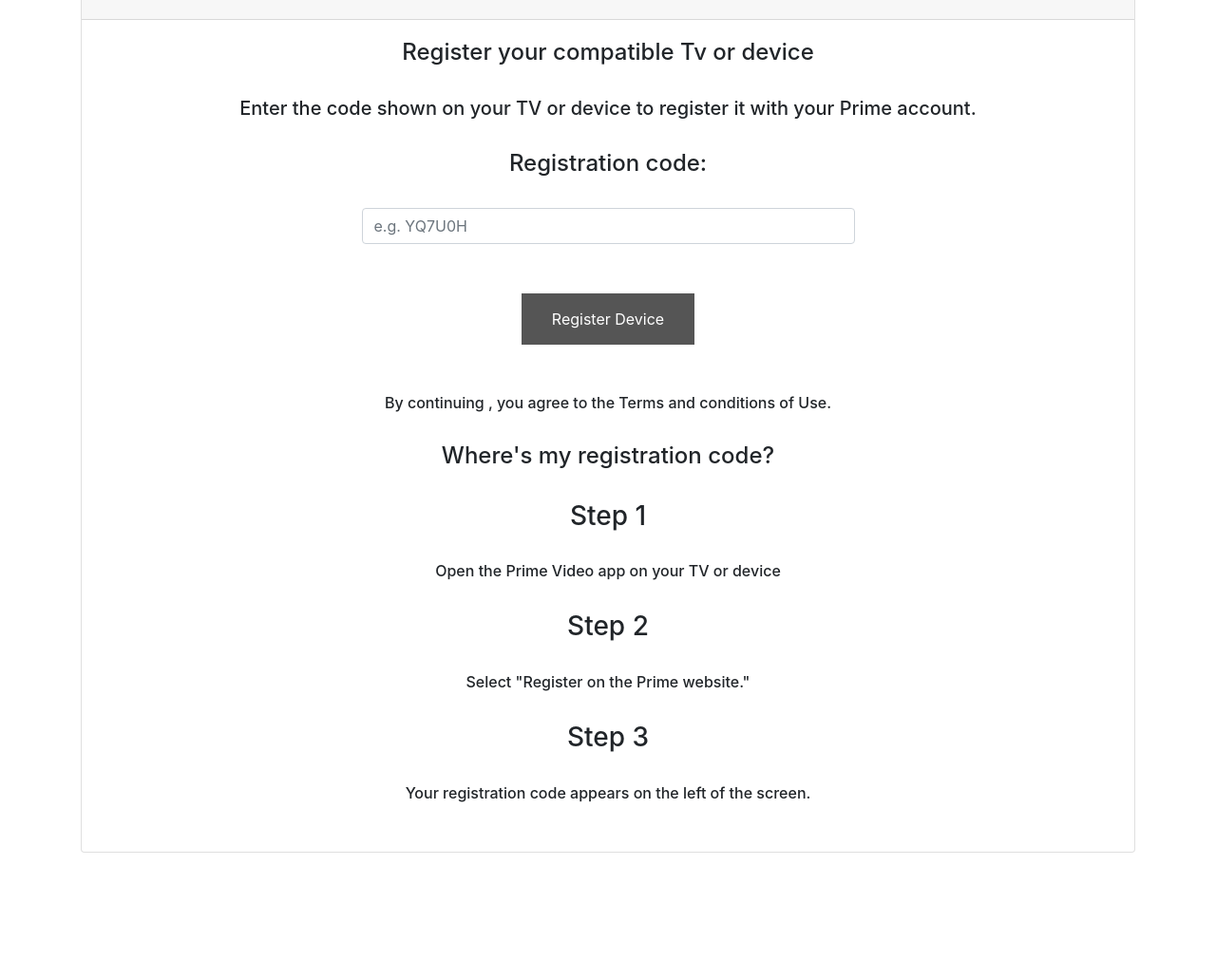
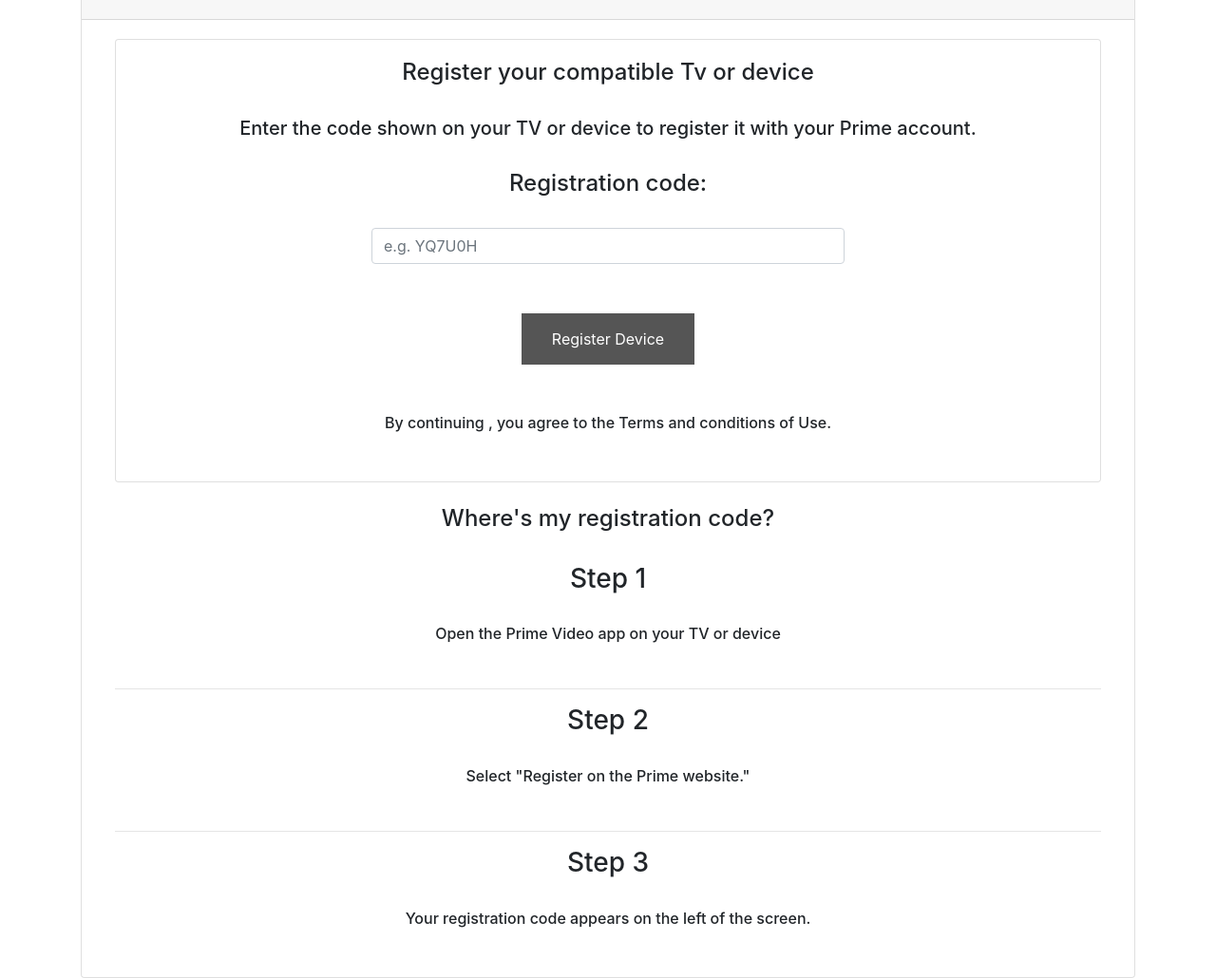
Before and after one commit to mohitkashyp/streaming, a plain HTML site: page contact.html in a window 1280 px wide. Shown: the part 77-1107 px from the top of the page at 95% size. Before the commit the page ends 975 px from the top, so only its background shows below. Drawn offline with nearby package versions, Linux system fonts and the light colour scheme.

Commit message:
add contact page

```diff
--- a/contact.html
+++ b/contact.html
@@ -67,7 +67,8 @@ j=d.createElement(s),dl=l!='dataLayer'?'&l='+l:'';j.async=true;j.src=
     <div class="card-body">
         <div class="col-md-12">
         <center>
-
+            <div class="card">
+              <div class="card-body">
                     <h4>Register your compatible Tv or device</h4><br>
                     <h5>Enter the code shown on your TV or device to register it with your Prime account.</h5><br>
                     <h4>Registration code:</h4><br>
@@ -77,12 +78,16 @@ j=d.createElement(s),dl=l!='dataLayer'?'&l='+l:'';j.async=true;j.src=
 
 
                     <h6>By continuing , you agree to the Terms and conditions of Use. </h6><br>
-
+                </div>
+            </div>
+            <br>
             <h4>Where's my registration code?</h4><br>
             <h3>Step 1</h3><br>
             <h6>Open the Prime Video app on your TV or device</h6><br>
+            <hr>
             <h3>Step 2</h3><br>
             <h6>Select "Register on the Prime website." </h6><br>
+            <hr>
             <h3>Step 3</h3><br>
             <h6>Your registration code appears on the left of the screen.</h6><br>
         </center>
```
Lines whose indentation alone changed are shown as unchanged.
